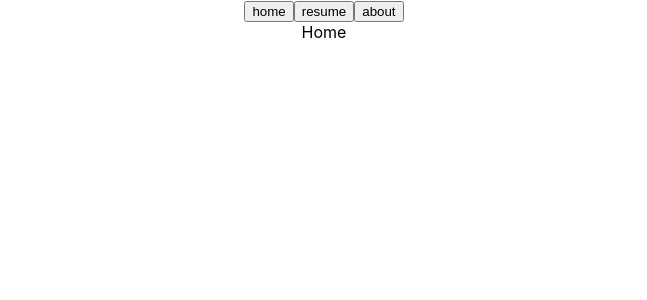
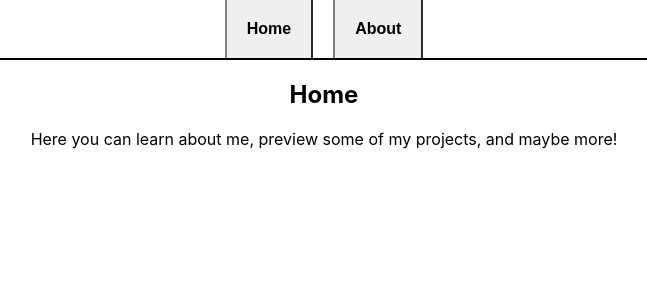
Before and after one commit to zach-hensler/homepage, a React (Create React App) app: page / in a window 1280 px wide. Shown: the top 300 px of the page, without its empty margins (316-963 px from the left). Built offline with nearby package versions, Linux system fonts and the light colour scheme.

Commit message:
Add initial workflows

```diff
--- a/src/App.tsx
+++ b/src/App.tsx
@@ -1,5 +1,5 @@
 import React from 'react';
-import './App.css';
+import './css/App.css';
 import { Header, WorkflowRenderer } from './components';
 
 const App = () => {
--- a/src/components/Header.tsx
+++ b/src/components/Header.tsx
@@ -1,18 +1,19 @@
 import React from 'react';
 
 import { routes } from '../constants/routes';
+import '../css/Header.css';
 import useNavigation from '../hooks/useNavigation';
 
 export const Header:React.FC = () => {
     const { updateCurrentRoute } = useNavigation();
     const headerLinks = Object.keys(routes).map((path) => {
         return (
-            <button onClick={() => updateCurrentRoute(path)} key={path}>{path}</button>
+            <button className='header-item' onClick={() => updateCurrentRoute(path)} key={path}>{path}</button>
         );
     });
 
     return (
-        <div>
+        <div className='header'>
             {headerLinks}
         </div>
     );
--- a/src/constants/routes.tsx
+++ b/src/constants/routes.tsx
@@ -1,7 +1,7 @@
 import React from "react";
+import { Home, About } from '../workflows';
 
 export const routes: {[path: string]: JSX.Element} = {
-    home: <div>Home</div>,
-    resume: <div>Resume</div>,
-    about: <div>About</div>
+    Home: <Home />,
+    About: <About />
 }
--- /dev/null
+++ b/src/css/Header.css
@@ -0,0 +1,17 @@
+.header {
+    width: 100%;
+    border-bottom: 2px solid black;
+    margin-bottom: 10px;
+}
+
+.header-item {
+    height: 100%;
+    width: auto;
+    border-radius: 0;
+    border-width: 0 2px 0 2px;
+    border-color: grey;
+    padding: 20px;
+    margin: 0 10px 0 10px;
+    font-size: medium;
+    font-weight: bold;
+}
--- /dev/null
+++ b/src/workflows/About.tsx
@@ -0,0 +1,15 @@
+import React from 'react';
+
+export const About:React.FC = () => {
+    return (
+        <div>
+            <h2>About Me</h2>
+            <ul>
+                <li>I am a Purdue Graduate</li>
+                <li>I am a front end develop proficient in React</li>
+                <li>I am not a fan of css</li>
+                <li><a href="https://github.com/zach-hensler" rel="noreferrer noopener" target="_blank">Checkout my github</a></li>
+            </ul>
+        </div>
+    );
+};
--- /dev/null
+++ b/src/workflows/Home.tsx
@@ -0,0 +1,10 @@
+import React from 'react';
+
+export const Home:React.FC = () => {
+    return (
+        <div>
+            <h2>Home</h2>
+            <p>Here you can learn about me, preview some of my projects, and maybe more!</p>
+        </div>
+    );
+};
--- /dev/null
+++ b/src/workflows/index.ts
@@ -0,0 +1,2 @@
+export * from './Home';
+export * from './About';
```
Also changed, not shown: src/css/App.css (renamed from src/App.css).
